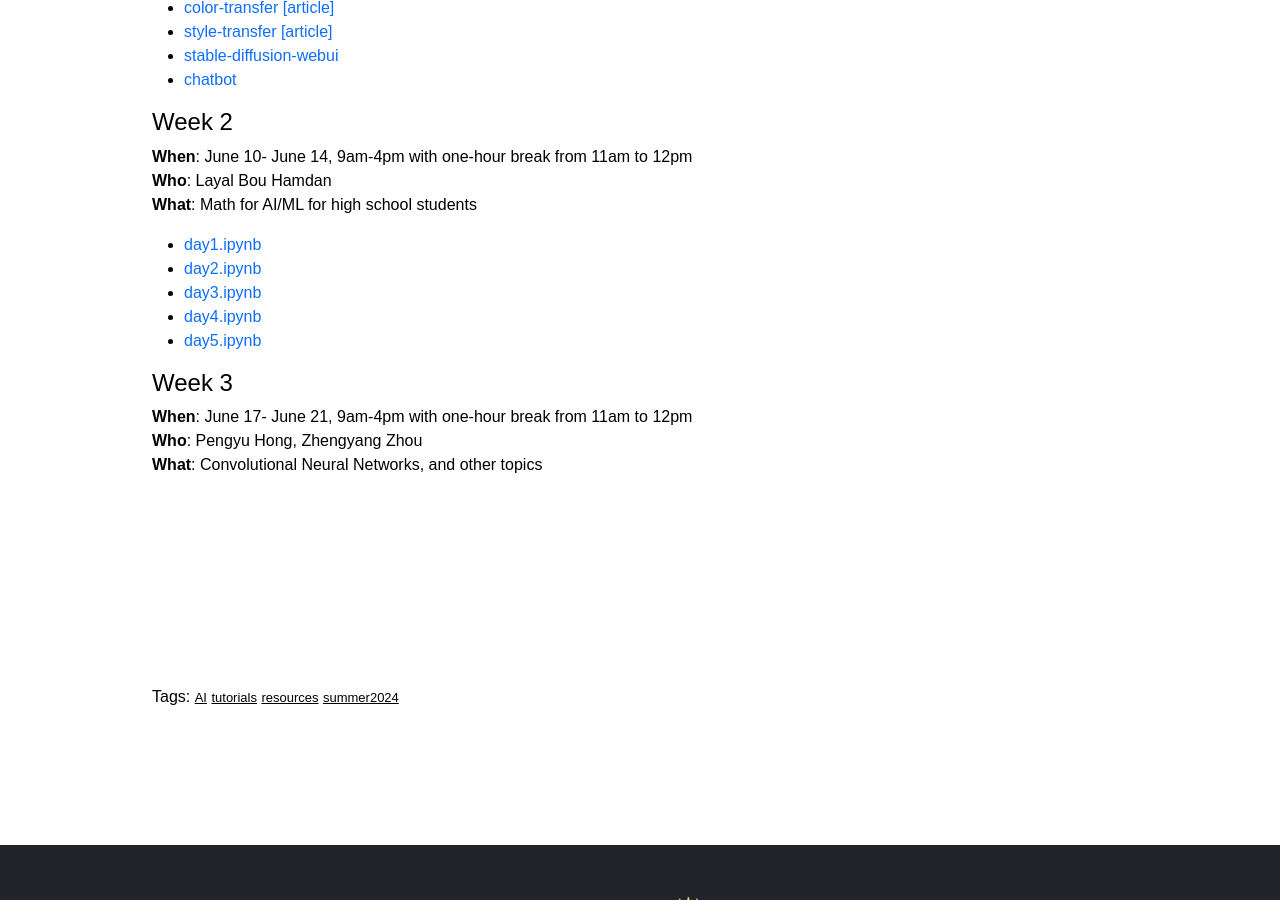
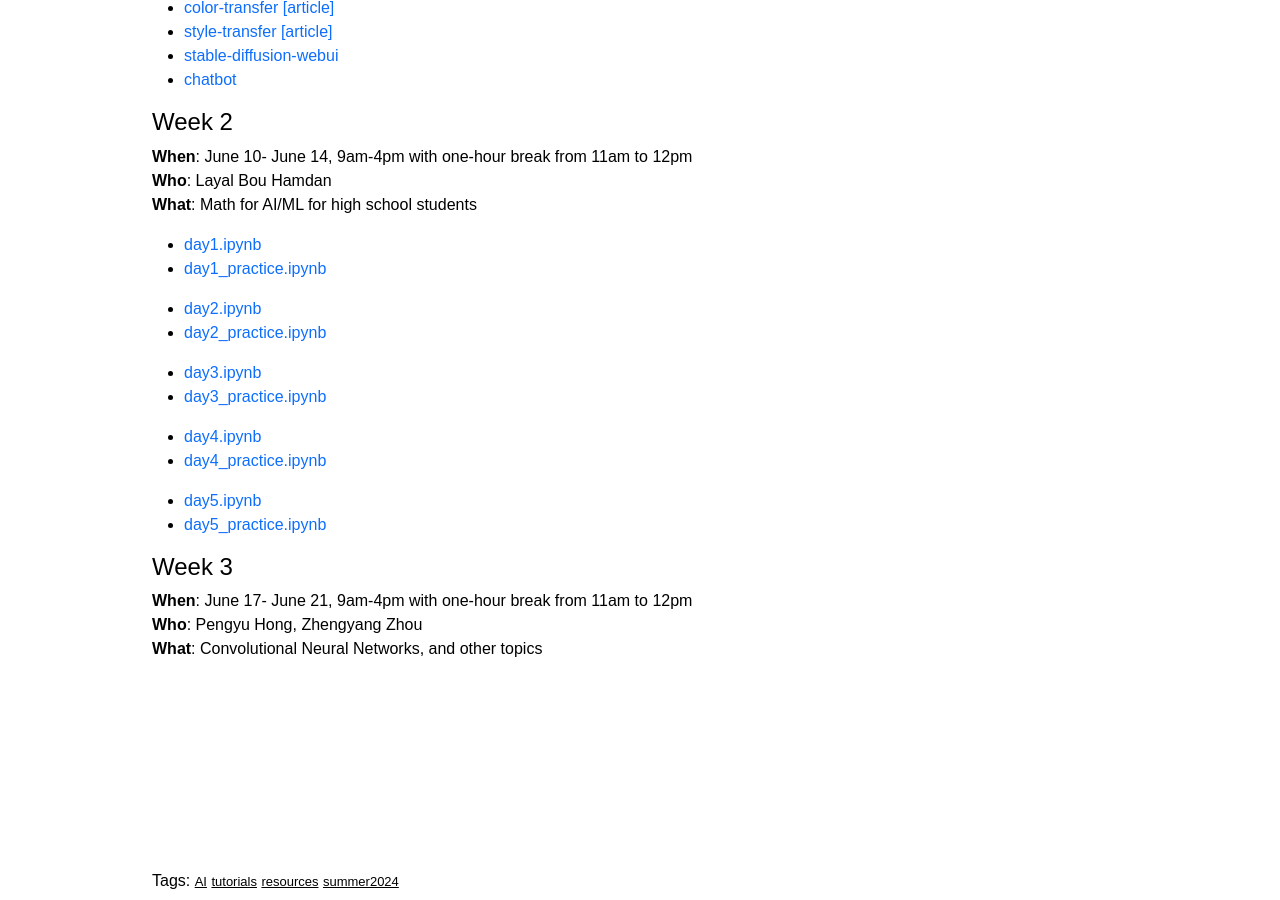
Before and after one commit to planet-ai-2023/planet-ai-2023.github.io, a Jekyll site: the page built from _posts/2024-6-01-summer-2024.md, in a window 1280 px wide and 900 px high, scrolled down 1069 px. Built offline with Jekyll 4.4.1, drawn with Linux system fonts in a browser that asks for light colours.

Commit message:
Add files via upload

```diff
--- a/_posts/2024-6-01-summer-2024.md
+++ b/_posts/2024-6-01-summer-2024.md
@@ -52,11 +52,20 @@ Colabs for you to try:
 **Who**: Layal Bou Hamdan
 **What**: Math for AI/ML for high school students
 
-- [day1.ipynb](https://colab.research.google.com/drive/1iqXpvyhK_MQrsQ15GJBN3s5Zg0XCdjdn){:target="_blank"}
-- [day2.ipynb](https://colab.research.google.com/drive/11P6LnWXCz3KX3IhQ0t5GzCR_yBred6Yr?usp=sharing){:target="_blank"}
-- [day3.ipynb](https://colab.research.google.com/drive/1pqcCyly1aZHBhK6W8bHfIJs4tDe13FzK){:target="_blank"}
-- [day4.ipynb](https://colab.research.google.com/drive/1pQNZwhSpLvyF5W7EGOgam49MvLOKdJEI){:target="_blank"}
-- [day5.ipynb](https://colab.research.google.com/drive/1lC-PmiydBsNgGyyUT4VEOkoALsMTTcvm){:target="_blank"}
+- [day1.ipynb](https://colab.research.google.com/drive/1eE3H_vzdnA5P8lCcxGUBw6XjJ98IhJFE?usp=sharing){:target="_blank"}
+- [day1_practice.ipynb](https://colab.research.google.com/drive/1nQHdeh8w7cc60titt-kSoqiugQerFCp7?usp=sharing){:target="_blank"}
+
+- [day2.ipynb](https://colab.research.google.com/drive/1hhH33CZp3dgHAFeTS6lc9fJFwSsof9VC?usp=sharing){:target="_blank"}
+- [day2_practice.ipynb](https://colab.research.google.com/drive/1wDTuJXsKxHjTU5sqG5kyS6PZsrpEQtsO?usp=sharing){:target="_blank"}
+
+- [day3.ipynb](https://colab.research.google.com/drive/1e-uZl455Ru4N3IFaaHAxEhbmeI6-ClCK?usp=sharing){:target="_blank"}
+- [day3_practice.ipynb](https://colab.research.google.com/drive/15TQ1ua6LGyX6seWC4BymVVNHVEUZ3esF?usp=sharing){:target="_blank"}
+
+- [day4.ipynb](https://colab.research.google.com/drive/1ISaBtwW1zuXITisrY38VrdlOJ3oDDGAN?usp=sharing){:target="_blank"}
+- [day4_practice.ipynb](https://colab.research.google.com/drive/1OvnHEfIJ0uNq65P44sVLy2kbMcNXTDgO?usp=sharing){:target="_blank"}
+
+- [day5.ipynb](https://colab.research.google.com/drive/10IiJY1MinExVckd6db9ApM3eveuYSzDN?usp=sharing){:target="_blank"}
+- [day5_practice.ipynb](https://colab.research.google.com/drive/1g9J7MIwEoX2XK7RoMrf0L6PlscVgvbwb?usp=sharing){:target="_blank"}
 
 # Week 3
 **When**: June 17- June 21, 9am-4pm with one-hour break from 11am to 12pm
```
